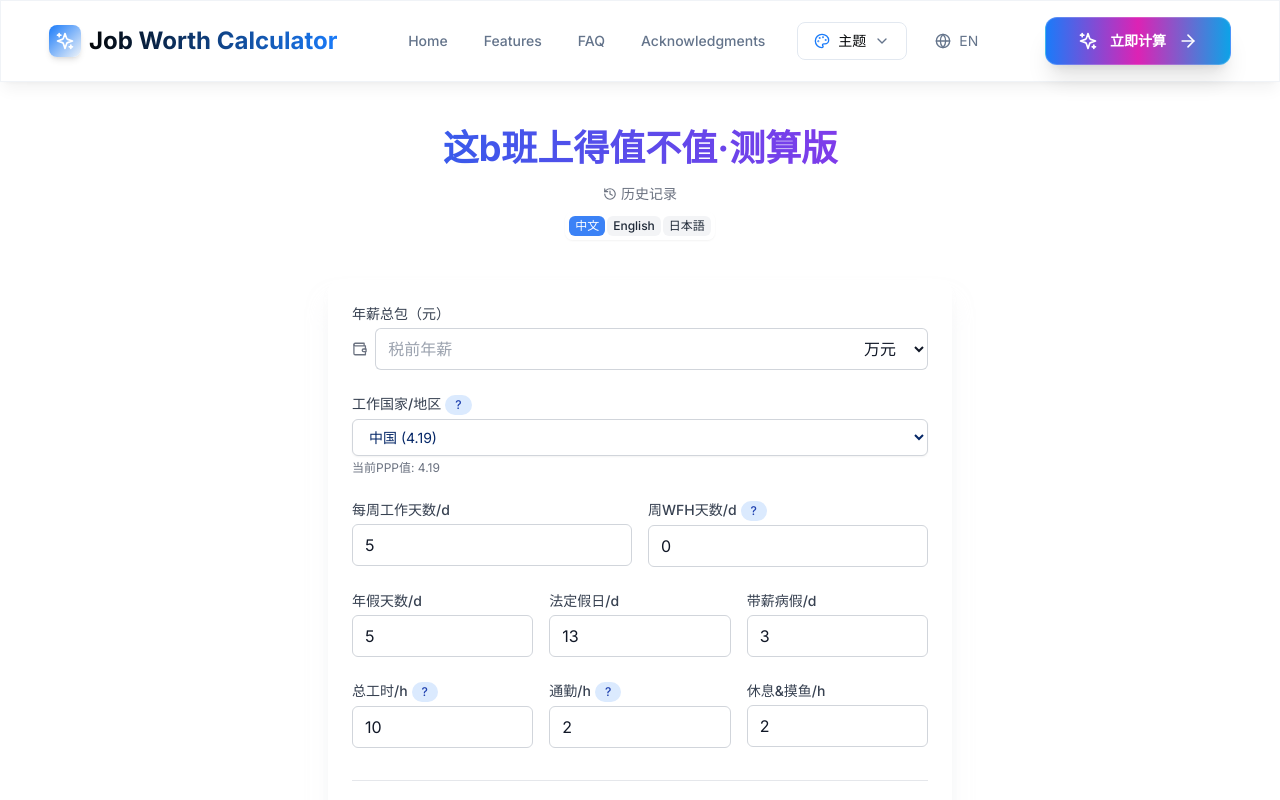
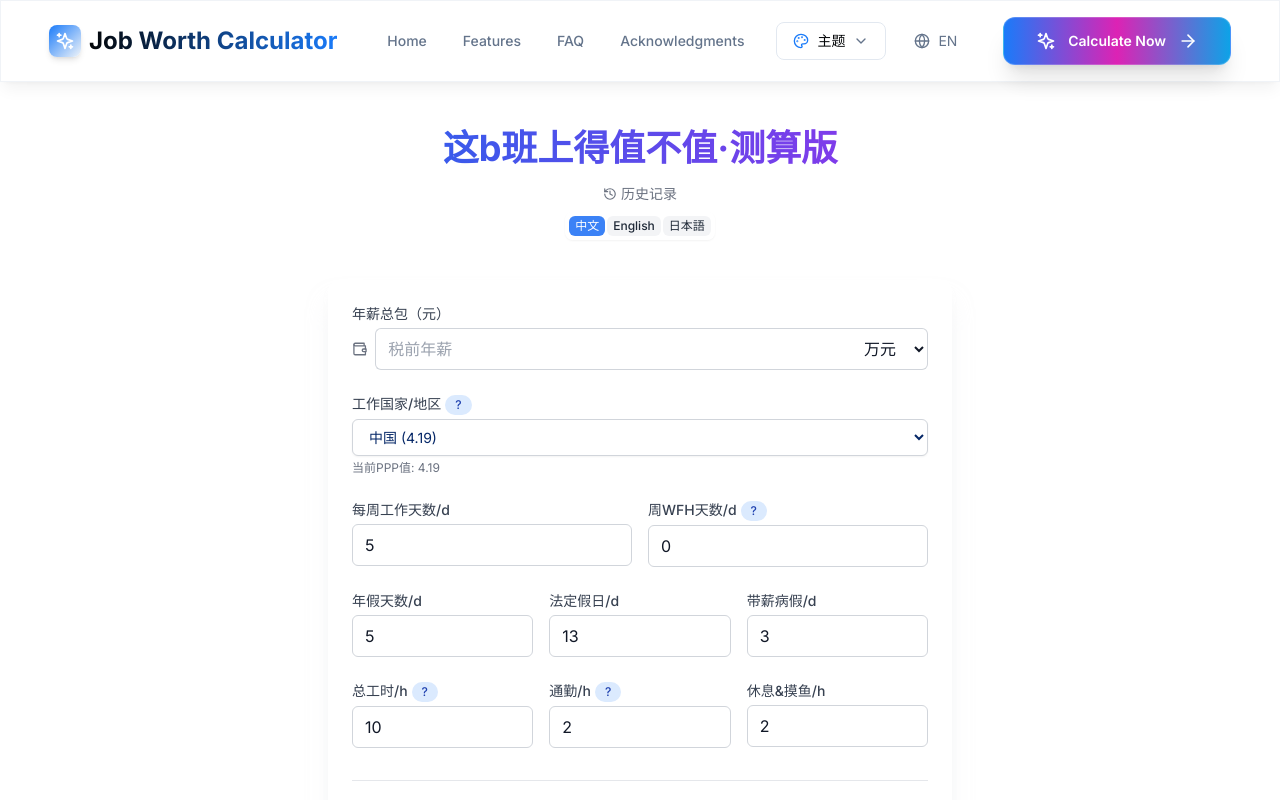
Before and after one commit to dongyubin/Job-Worth-Calculator, a Next.js app: page /en in a window 1280 px wide. Shown: the top 800 px of the page. Built offline with nearby package versions, Linux system fonts and the light colour scheme.

Commit message:
初始化：Job Worth Calculator

```diff
--- a/components/sections/navbar.tsx
+++ b/components/sections/navbar.tsx
@@ -122,7 +122,7 @@ export function Navbar({ messages, currentLocale = 'zh' }: NavbarProps) {
               className="btn btn-gradient btn-default group relative overflow-hidden"
             >
               <Sparkles className="w-4 h-4 group-hover:rotate-180 transition-transform duration-500" />
-              立即计算
+              {messages.nav.home_btn || '立即计算'}
               <ArrowRight className="w-4 h-4 group-hover:translate-x-1 transition-transform duration-300" />
 
               {/* Shimmer effect */}
@@ -181,7 +181,7 @@ export function Navbar({ messages, currentLocale = 'zh' }: NavbarProps) {
                 onClick={() => setIsOpen(false)}
               >
                 <Sparkles className="w-5 h-5 group-hover:rotate-180 transition-transform duration-500" />
-                立即计算
+                {messages.nav.home_btn || '立即计算'}
                 <ArrowRight className="w-5 h-5 group-hover:translate-x-1 transition-transform duration-300" />
               </a>
             </div>
--- a/messages/en.json
+++ b/messages/en.json
@@ -7,7 +7,8 @@
     "testimonials": "Testimonials",
     "faq": "FAQ",
     "acknowledgments": "Acknowledgments",
-    "hero": "Hero"
+    "hero": "Hero",
+    "home_btn": "Calculate Now"
   },
   "hero": {
     "title": "Revolutionary SaaS Solution",
--- a/messages/ja.json
+++ b/messages/ja.json
@@ -7,7 +7,8 @@
     "testimonials": "ユーザーの声",
     "faq": "よくある質問",
     "acknowledgments": "謝辞",
-    "hero": "ヒーロー"
+    "hero": "ヒーロー",
+    "home_btn": "無料トライアル"
   },
   "hero": {
     "title": "革新的なSaaSソリューション",
--- a/messages/zh.json
+++ b/messages/zh.json
@@ -7,7 +7,8 @@
     "testimonials": "用户评价",
     "faq": "常见问题",
     "acknowledgments": "致谢",
-    "hero": "英雄"
+    "hero": "英雄",
+    "home_btn": "立即计算"
   },
   "hero": {
     "title": "革命性的SaaS解决方案",
```
